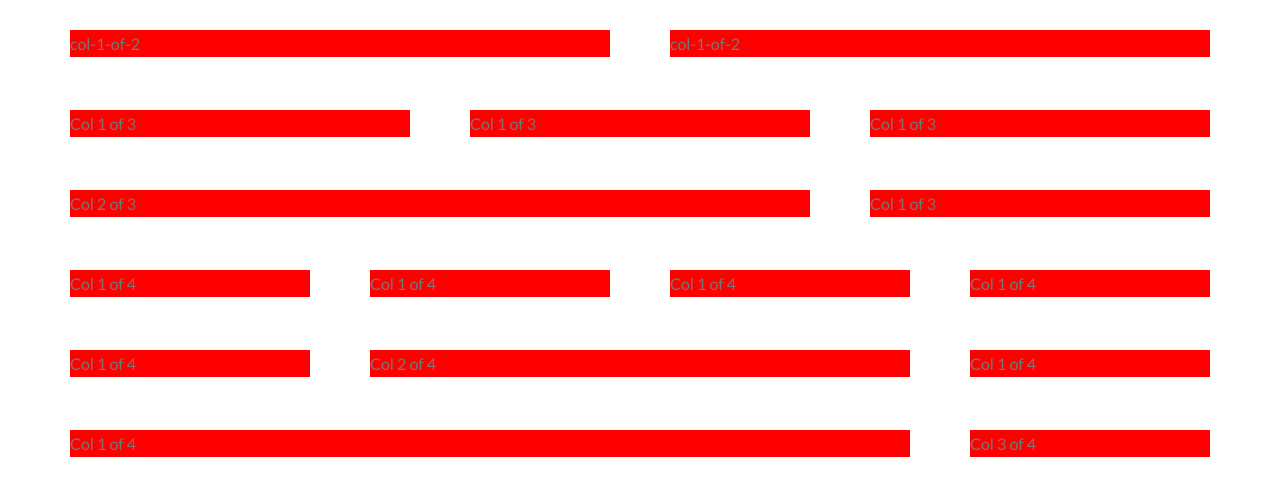
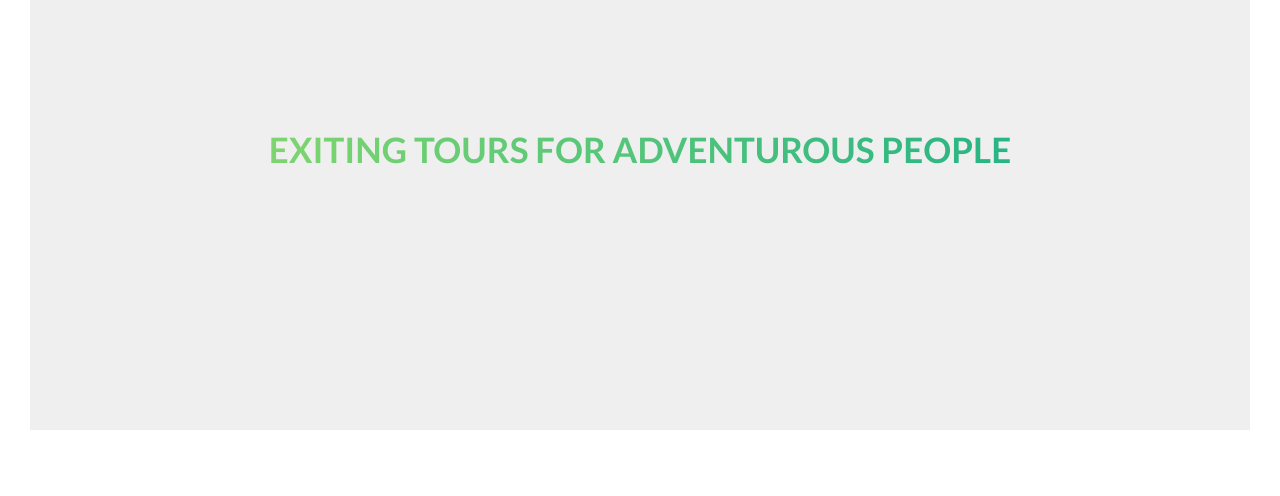
Before and after one commit to letz0703/Natours, a website: page index.html in a window 1280 px wide. Drawn offline with Linux system fonts and the light colour scheme.

Commit message:
main section heading w/ -webkit-background-clip:text

```diff
--- a/index.html
+++ b/index.html
@@ -22,14 +22,23 @@
         <div class="header__text-box">
             <h1 class="heading-primary">
                 <span class="heading-primary--main">Outdoors</span>
-    <span class="heading-primary--sub" >is where life happends</span>
+                <span class="heading-primary--sub">is where life happends</span>
             </h1>
             <a href="#" class='btn btn--white btn--animate'>
                 Discover our tours
             </a>
         </div>
     </header> -->
-    <section>
+    <main>
+        <section class="section-about">
+            <div class="u-text-center">
+                <h2 class="heading-secondary">
+                    Exiting Tours For adventurous People
+                </h2>
+            </div>
+        </section>
+    </main>
+    <!-- <section>
         <div class="grid-test">
             <div class="row">
                 <div class="col-1-of-2">col-1-of-2</div>
@@ -60,7 +69,7 @@
                 <div class="col-1-of-4">Col 3 of 4</div>
             </div>
         </div>
-    </section>
+    </section> -->
 </body>
 
 </html>
--- a/sass/base/_typo.scss
+++ b/sass/base/_typo.scss
@@ -39,3 +39,16 @@ body {
     animation-timing-function: ease-out; */
     }
 }
+
+.heading-secondary {
+    display: inline-block;
+    font-size: 3.5rem;
+    font-weight: 700;
+    background-image: linear-gradient(
+        to right,
+        $color-primary-light,
+        $color-primary-dark
+    );
+    -webkit-background-clip: text;
+    color: transparent;
+}
--- a/sass/base/_utilities.scss
+++ b/sass/base/_utilities.scss
@@ -0,0 +1,3 @@
+.u-text-center {
+    text-align: center;
+}
--- a/sass/layout/_header.scss
+++ b/sass/layout/_header.scss
@@ -14,7 +14,7 @@ body {
     background-size: cover;
     background-position: top;
 
-    clip-path: polygon(0 0, 100% 0, 100% 70vh, 0 100%);
+    clip-path: polygon(0 0, 100% 0, 100% 75vh, 0 100%);
     &__logo-box {
         position: absolute;
         top: 4rem;
--- a/sass/pages/_home.scss
+++ b/sass/pages/_home.scss
@@ -0,0 +1,6 @@
+.section-about {
+    text-transform: uppercase;
+    padding: 25rem 0;
+    background-color: #efefef;
+    margin-top: -20vh;
+}
```
Also changed, not shown: css/style.css. Lines whose indentation alone changed are shown as unchanged.
